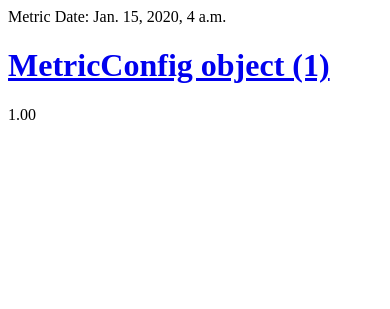
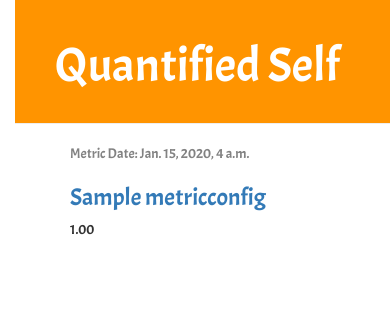
Before and after one commit to HawkeyeMills/py_qs_app, a Django app: template qsapp/templates/qsapp/metrics_list.html in a window 390 px wide. Shown: the top 309 px of the page. Run offline with Django 3.2, Linux system fonts and the light colour scheme; the template is opened without the code that fills it: values that come from a table or form of the project are taken from there, others are empty; tables that the repository leaves empty hold one stand-in row (values such as "Sample post"); some libraries are stand-ins or nearby versions.

Commit message:
Added view and template for detailed metrics as well as CSS for the site.

```diff
--- /dev/null
+++ b/qsapp/static/css/qsapp.css
@@ -0,0 +1,55 @@
+h1 a {
+    color: #FCA205;
+}
+
+body {
+    padding-left: 15px;
+    font-family: 'Acme';
+}
+
+.page-header {
+    background-color: #ff9400;
+    margin-top: 0;
+    padding: 20px 20px 20px 40px;
+}
+
+.page-header h1, .page-header h1 a, .page-header h1 a:visited, .page-header h1 a:active {
+    color: #ffffff;
+    font-size: 36pt;
+    text-decoration: none;
+}
+
+.content {
+    margin-left: 40px;
+}
+
+h1, h2, h3, h4 {
+    font-family: 'Acme', cursive;
+}
+
+.date {
+    color: #828282;
+}
+
+.save {
+    float: right;
+}
+
+.metric-form textarea, .metric-form input {
+    width: 100%;
+}
+
+.top-menu, .top-menu:hover, .top-menu:visited {
+    color: #ffffff;
+    float: right;
+    font-size: 26pt;
+    margin-right: 20px;
+}
+
+.metric {
+    margin-bottom: 70px;
+}
+
+.metric h1 a, .metric h1 a:visited {
+    color: #000000;
+}
--- /dev/null
+++ b/qsapp/templates/qsapp/base.html
@@ -0,0 +1,23 @@
+{% load staticfiles %}
+<html>
+    <head>
+   	 	<link rel="stylesheet" href="//maxcdn.bootstrapcdn.com/bootstrap/3.2.0/css/bootstrap.min.css">
+		<link rel="stylesheet" href="//maxcdn.bootstrapcdn.com/bootstrap/3.2.0/css/bootstrap-theme.min.css">
+		<link rel="stylesheet" href="{% static 'css/qsapp.css' %}">
+		<link href="//fonts.googleapis.com/css?family=Acme&subset=latin,latin-ext" rel="stylesheet" type="text/css">
+        <title>Quantified Self</title>
+    </head>
+    <body>
+        <div class="page-header">
+            <h1><a href="/">Quantified Self</a></h1>
+        </div>
+        <div class="content container">
+            <div class="row">
+                <div class="col-md-8">
+                {% block content %}
+                {% endblock %}
+                </div>
+            </div>
+        </div>
+    </body>
+</html>
--- a/qsapp/templates/qsapp/metrics_list.html
+++ b/qsapp/templates/qsapp/metrics_list.html
@@ -1,16 +1,13 @@
-<html>
-    <head>
-        <title>Quantified Self</title>
-    </head>
-    <body>
-        <div>
-        {% for metric in metrics %}
-        	<div>
-        	<p>Metric Date: {{metric.metric_date}}</p>
-        	<h1><a href="brandonmills.com">{{metric.metric_config_id}}</a></h1>
-        	<p>{{ metric.value|linebreaksbr }}</p>
-        	</div>
-    	{% endfor %}
-        </div>
-    </body>
-</html>
+{% extends 'qsapp/base.html' %}
+
+{% block content %}
+	{% for metric in metrics %}
+		<div class="metric">
+			<div class="date">
+				<p>Metric Date: {{metric.metric_date}}</p>
+			</div>
+				<h3><a href="{% url 'metric_detail' pk=metric.pk %}">{{metric.metric_config_id.metricname}}</a></h3>
+				<p>{{ metric.value|linebreaksbr }}</p>
+		</div>
+	{% endfor %}
+{% endblock %}
--- a/qsapp/urls.py
+++ b/qsapp/urls.py
@@ -3,4 +3,5 @@ from . import views
 
 urlpatterns = [
     url(r'^$', views.metrics_list, name='metrics_list'),
+    url(r'^metric/(?P<pk>\d+)/$', views.metric_detail, name='metric_detail'),
 ]
```
Also changed, not shown: qsapp/templates/qsapp/metric_detail.html (added, +12 -0 lines), qsapp/views.py (+7 -0 lines).
